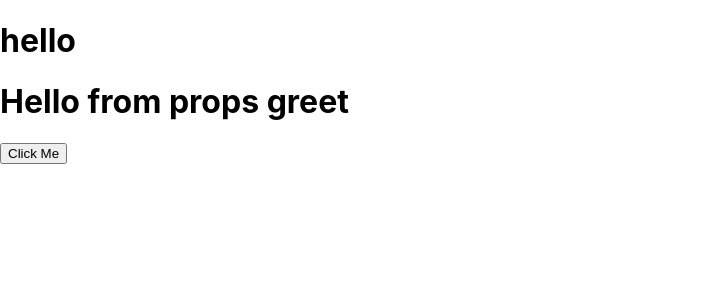
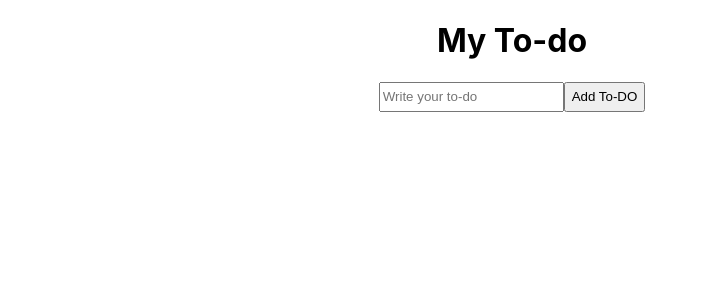
Before and after one commit to coder4affine/zeolean-irene, a React (Create React App) app: page / in a window 1280 px wide. Shown: the top 300 px of the page, without its empty margins (0-708 px from the left). Built offline with nearby package versions, Linux system fonts and the light colour scheme.

Commit message:
Completed Todo

```diff
--- a/package.json
+++ b/package.json
@@ -3,6 +3,7 @@
   "version": "0.1.0",
   "private": true,
   "dependencies": {
+    "prop-types": "^15.7.2",
     "react": "^16.8.3",
     "react-dom": "^16.8.3",
     "react-scripts": "2.1.5"
--- /dev/null
+++ b/src/Todo/index.js
@@ -0,0 +1,91 @@
+import React, { PureComponent } from "react";
+// import PropTypes from "prop-types";
+import TodoForm from "./todoForm";
+import TodoList from "./todoList";
+// Import FilterTodo here
+
+// https://demos.scotch.io/visual-guide-to-css3-flexbox-flexbox-playground/demos/
+
+export default class index extends PureComponent {
+  static propTypes = {};
+
+  state = {
+    error: false,
+    todo: "",
+    todos: [],
+    status: "all"
+  };
+
+  onChange = e => {
+    this.setState({ todo: e.target.value });
+  };
+
+  onAddTodo = e => {
+    e.preventDefault();
+    const { todo, todos } = this.state;
+    if (!todo) {
+      this.setState({ error: "Required" });
+      return;
+    }
+    this.setState({
+      todos: [
+        ...todos,
+        { id: new Date().valueOf(), text: todo, isDone: false }
+      ],
+      todo: ""
+    });
+  };
+
+  onCompleteTask = id => {
+    const { todos } = this.state;
+    const index = todos.findIndex(x => x.id === id);
+    const newTodos = [
+      ...todos.slice(0, index),
+      { ...todos[index], isDone: !todos[index].isDone },
+      ...todos.slice(index + 1)
+    ];
+    this.setState({ todos: newTodos });
+  };
+
+  deleteTodo = id => {
+    const { todos } = this.state;
+    this.setState({
+      todos: todos.filter(x => x.id !== id)
+    });
+  };
+
+  filterTodos = status => {
+    // filter
+  };
+
+  render() {
+    console.log("render");
+    const { error, todo, todos } = this.state;
+
+    return (
+      <div
+        style={{
+          display: "flex",
+          flexDirection: "column",
+          alignItems: "center",
+          maxWidth: 1024
+        }}
+      >
+        <h1>My To-do</h1>
+        <TodoForm
+          onAddTodo={this.onAddTodo}
+          todo={todo}
+          error={error}
+          onChange={this.onChange}
+        />
+        <TodoList
+          todos={todos}
+          onCompleteTask={this.onCompleteTask}
+          deleteTodo={this.deleteTodo}
+        />
+
+        {/* Create new Component FilterTodo */}
+      </div>
+    );
+  }
+}
--- /dev/null
+++ b/src/Todo/todoForm.js
@@ -0,0 +1,27 @@
+import React, { memo } from "react";
+// import PropTypes from "prop-types";
+
+const todoForm = ({ onAddTodo, todo, error, onChange }) => {
+  console.log("todoForm");
+  return (
+    <form onSubmit={onAddTodo}>
+      <div style={{ display: "flex" }}>
+        <div style={{ display: "flex", flexDirection: "column" }}>
+          <input
+            style={{ height: 24 }}
+            type="text"
+            value={todo}
+            onChange={onChange}
+            placeholder="Write your to-do"
+          />
+          {error && <span style={{ fontSize: 11, color: "red" }}>{error}</span>}
+        </div>
+        <input style={{ height: 30 }} type="submit" value="Add To-DO" />
+      </div>
+    </form>
+  );
+};
+
+todoForm.propTypes = {};
+
+export default memo(todoForm);
--- /dev/null
+++ b/src/Todo/todoList.js
@@ -0,0 +1,35 @@
+import React, { memo } from "react";
+// import PropTypes from "prop-types";
+
+const todoList = ({ todos, onCompleteTask, deleteTodo }) => {
+  console.log("todoList");
+  return (
+    <div style={{ width: "100%" }}>
+      {todos.map(item => (
+        <div style={{ display: "flex", padding: 10 }} key={item.id}>
+          <input
+            type="checkbox"
+            defaultChecked={item.isDone}
+            value={item.isDone}
+            onClick={() => onCompleteTask(item.id)}
+          />
+          <span
+            style={{
+              display: "flex",
+              flex: 1,
+              padding: "0 10px",
+              textDecoration: item.isDone ? "line-through" : "none"
+            }}
+          >
+            {item.text}
+          </span>
+          <button onClick={() => deleteTodo(item.id)}>Delete</button>
+        </div>
+      ))}
+    </div>
+  );
+};
+
+todoList.propTypes = {};
+
+export default memo(todoList);
--- a/src/index.js
+++ b/src/index.js
@@ -1,13 +1,11 @@
 import React from "react";
 import ReactDOM from "react-dom";
 import "./index.css";
-import App from "./App";
+// import App from "./App";
+import Todo from "./Todo";
 import * as serviceWorker from "./serviceWorker";
 
-ReactDOM.render(
-  <App text="Hello from props" />,
-  document.getElementById("root")
-);
+ReactDOM.render(<Todo />, document.getElementById("root"));
 
 // If you want your app to work offline and load faster, you can change
 // unregister() to register() below. Note this comes with some pitfalls.
```
Also changed, not shown: 1 other file (tests, documents, lock files or other folders).
